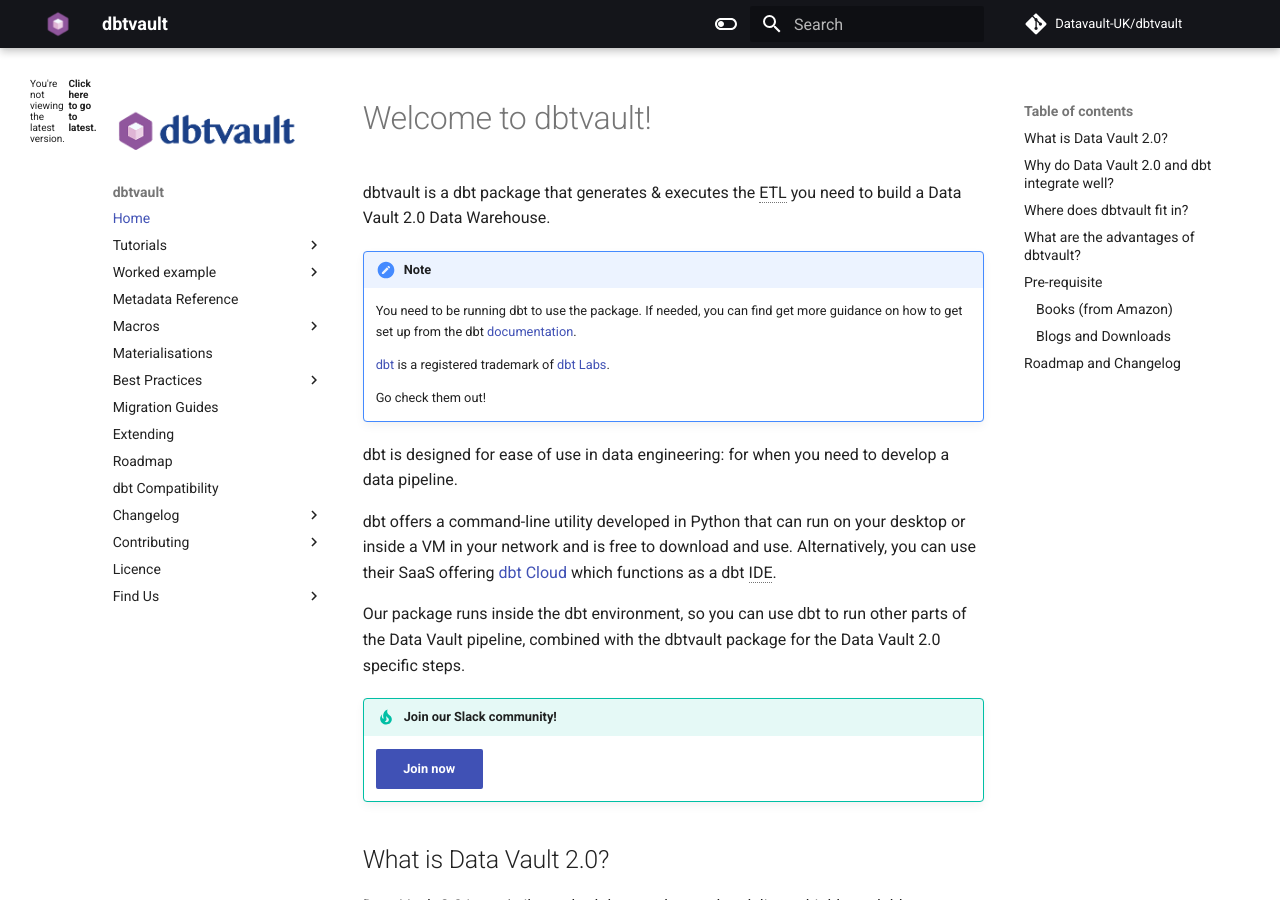
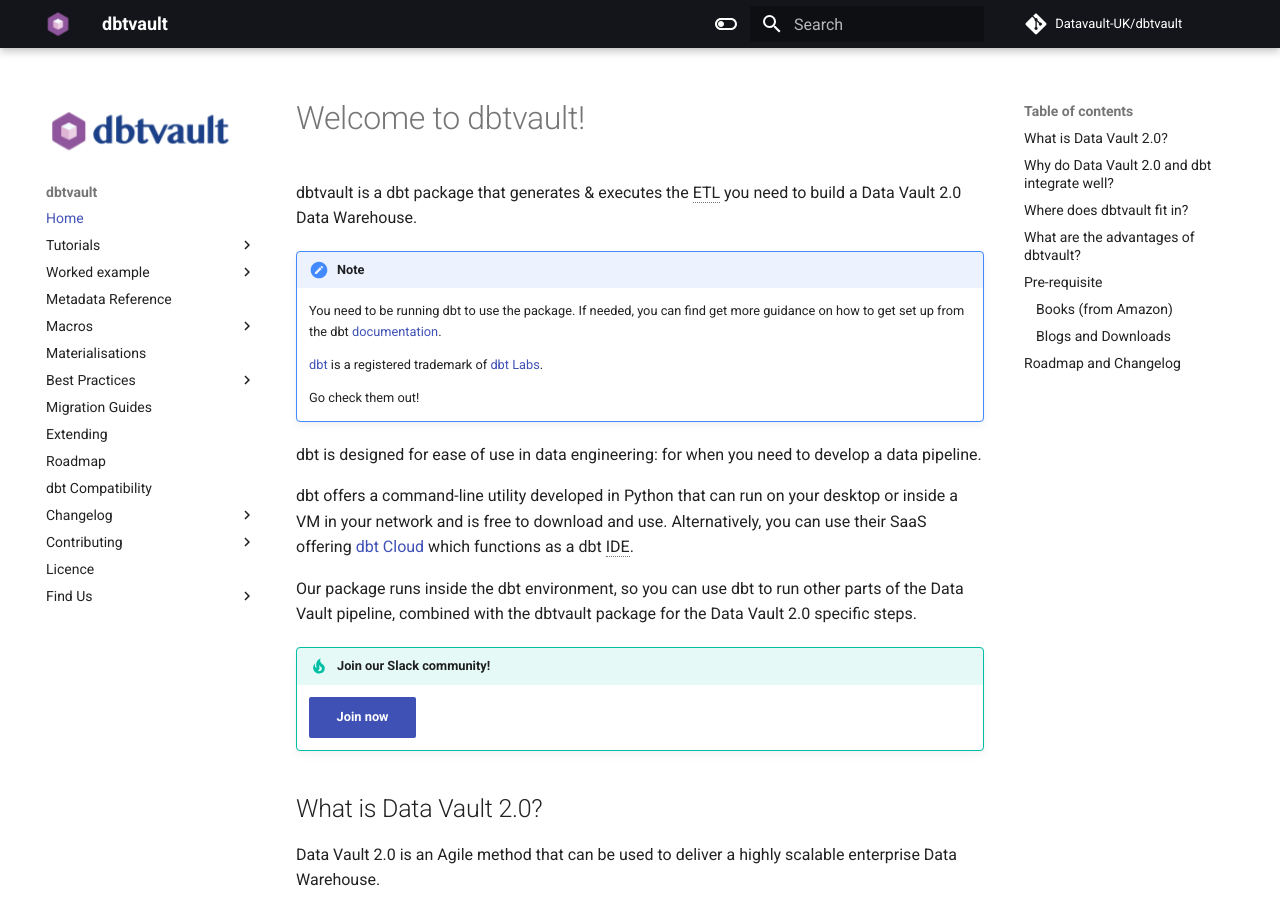
Before and after one commit to Datavault-UK/automate-dv-docs, an MkDocs documentation site: the page built from docs/index.md, in a window 1280 px wide and 900 px high. Built offline with MkDocs 1.6.1 and Material for MkDocs 9.7.7, drawn with Linux system fonts in a browser that asks for light colours; comment, search, counter and statistics services are not loaded; some of the changed lines change nothing that is shown.

Commit message:
Fix banner

```diff
--- a/overrides/main.html
+++ b/overrides/main.html
@@ -1,7 +1,4 @@
 {% extends "base.html" %}
-
-<!-- Navigation -->
-{% block site_nav %}
 
 {% block outdated %}
   You're not viewing the latest version.
@@ -9,6 +6,9 @@
     <strong>Click here to go to latest.</strong>
   </a>
 {% endblock %}
+
+<!-- Navigation -->
+{% block site_nav %}
 
 <!-- Main navigation -->
 {% if nav %}
```
